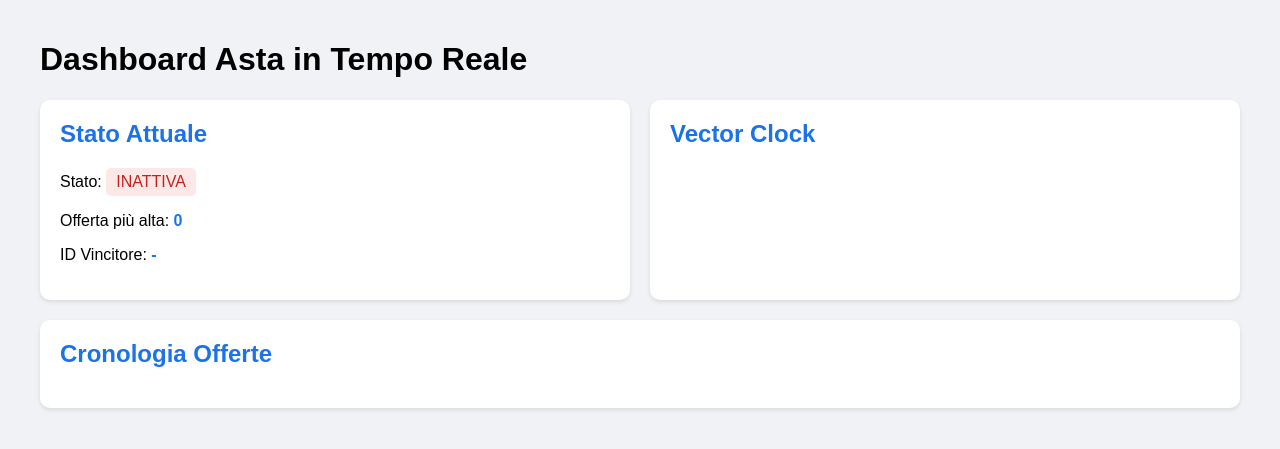
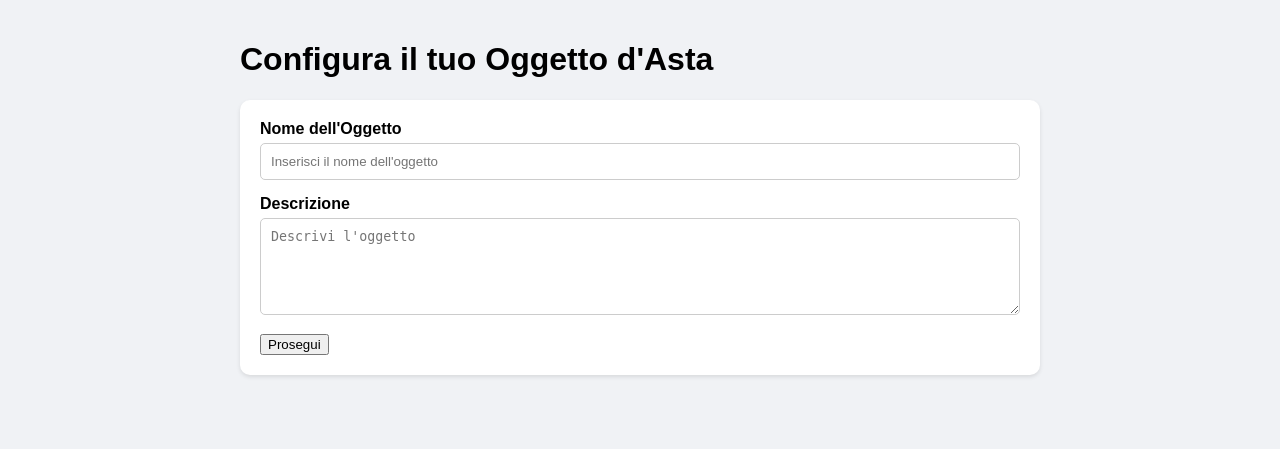
Before and after one commit to vlb20/Distributed-Auction, a FastAPI app: page / in a window 1280 px wide. Shown: the top 449 px of the page. Run offline with FastAPI, Linux system fonts and the light colour scheme; data that the repository does not hold is empty.

Commit message:
Aggiunta pagina home, rotta di passaggio parametri oggetto asta

```diff
--- a/WebServer/main.py
+++ b/WebServer/main.py
@@ -1,4 +1,4 @@
-from fastapi import FastAPI, HTTPException
+from fastapi import FastAPI, HTTPException, Form, Request
 from pydantic import BaseModel
 from pymongo import MongoClient
 from fastapi.responses import HTMLResponse
@@ -14,7 +14,8 @@ auction_state ={
     "highest_bid": 0,
     "winner_id": -1,
     "sequence_number": 0,
-    "bid_history": []
+    "bid_history": [],
+    "item":{}
 }
 
 class AuctionMessage(BaseModel):
@@ -32,6 +33,29 @@ class ESPCommand(BaseModel):
 
 app.mount("/static", StaticFiles(directory="static"), name="static")
 templates = Jinja2Templates(directory="templates")
+
+# Endpoint iniziale per la configurazione dell'asta
+@app.post("/set-auction")
+async def set_auction(request: Request, item_name: str = Form(...), item_description: str = Form(...)):
+    print(f"Setting up auction: {item_name}, {item_description}")
+
+    # Inizializza lo stato dell'asta
+    auction_state["is_active"] = True
+    auction_state["highest_bid"] = 0
+    auction_state["winner_id"] = -1
+    auction_state["sequence_number"] = 0
+    auction_state["bid_history"] = []
+    auction_state["item"] = {
+        "name": item_name,
+        "description": item_description,
+    }
+
+     # Passa nome e descrizione al template
+    return templates.TemplateResponse("dashboard.html", {
+        "request": request,
+        "item_name": item_name,
+        "item_description": item_description
+    })
 
 @app.post("/send-command")
 async def send_command(command: ESPCommand):
@@ -87,7 +111,7 @@ async def get_bid_history():
 @app.get("/", response_class=HTMLResponse)
 async def get_dashboard(request: Request):
     print("Received request for dashboard page")
-    return templates.TemplateResponse("dashboard.html", {"request": request})
+    return templates.TemplateResponse("home.html", {"request": request})
 
 if __name__ == "__main__":
     print("Starting server on http://0.0.0.0:8000")
--- /dev/null
+++ b/WebServer/static/css/home.css
@@ -0,0 +1,55 @@
+/* CSS home styles */
+body {
+    font-family: Arial, sans-serif;
+    margin: 0;
+    padding: 20px;
+    background-color: #f0f2f5;
+}
+
+.container {
+    max-width: 800px;
+    margin: 0 auto;
+}
+
+.card {
+    background: white;
+    border-radius: 10px;
+    padding: 20px;
+    box-shadow: 0 2px 4px rgba(0,0,0,0.1);
+}
+
+.card h2 {
+    margin-top: 0;
+    color: #1a73e8;
+}
+
+.form-group {
+    margin-bottom: 15px;
+}
+
+label {
+    display: block;
+    margin-bottom: 5px;
+    font-weight: bold;
+}
+
+input, textarea {
+    width: 100%;
+    padding: 10px;
+    border: 1px solid #ccc;
+    border-radius: 5px;
+    box-sizing: border-box;
+}
+
+.button {
+    background-color: #1a73e8;
+    color: white;
+    padding: 10px 15px;
+    border: none;
+    border-radius: 5px;
+    cursor: pointer;
+}
+
+.button:hover {
+    background-color: #155bb5;
+}
--- a/WebServer/templates/dashBoard.html
+++ b/WebServer/templates/dashBoard.html
@@ -9,6 +9,12 @@
 <body>
     <div class="container">
         <h1>Dashboard Asta in Tempo Reale</h1>
+
+        <div class="card">
+            <h2>Dettagli Oggetto</h2>
+            <p>Nome: <span id="item-name">{{ item_name }}</span></p>
+            <p>Descrizione: <span id="item-description">{{ item_description }}</span></p>
+        </div>
 
         <div class="dashboard">
             <div class="card">
--- /dev/null
+++ b/WebServer/templates/home.html
@@ -0,0 +1,29 @@
+<!DOCTYPE html>
+<html lang="it">
+<head>
+    <meta charset="UTF-8">
+    <meta name="viewport" content="width=device-width, initial-scale=1.0">
+    <title>Configura Oggetto Asta</title>
+    <link rel="stylesheet" href="/static/css/home.css">
+</head>
+<body>
+    <div class="container">
+        <h1>Configura il tuo Oggetto d'Asta</h1>
+        <div class="card">
+            <form id="auction-form" action="/set-auction" method="POST">
+                <div class="form-group">
+                    <label for="item-name">Nome dell'Oggetto</label>
+                    <input type="text" id="item-name" name="item_name" required placeholder="Inserisci il nome dell'oggetto">
+                </div>
+
+                <div class="form-group">
+                    <label for="item-description">Descrizione</label>
+                    <textarea id="item-description" name="item_description" rows="5" required placeholder="Descrivi l'oggetto"></textarea>
+                </div>
+
+                <button type="submit" class="submit-button">Prosegui</button>
+            </form>
+        </div>
+    </div>
+</body>
+</html>
```
Also changed, not shown: 1 other file.
